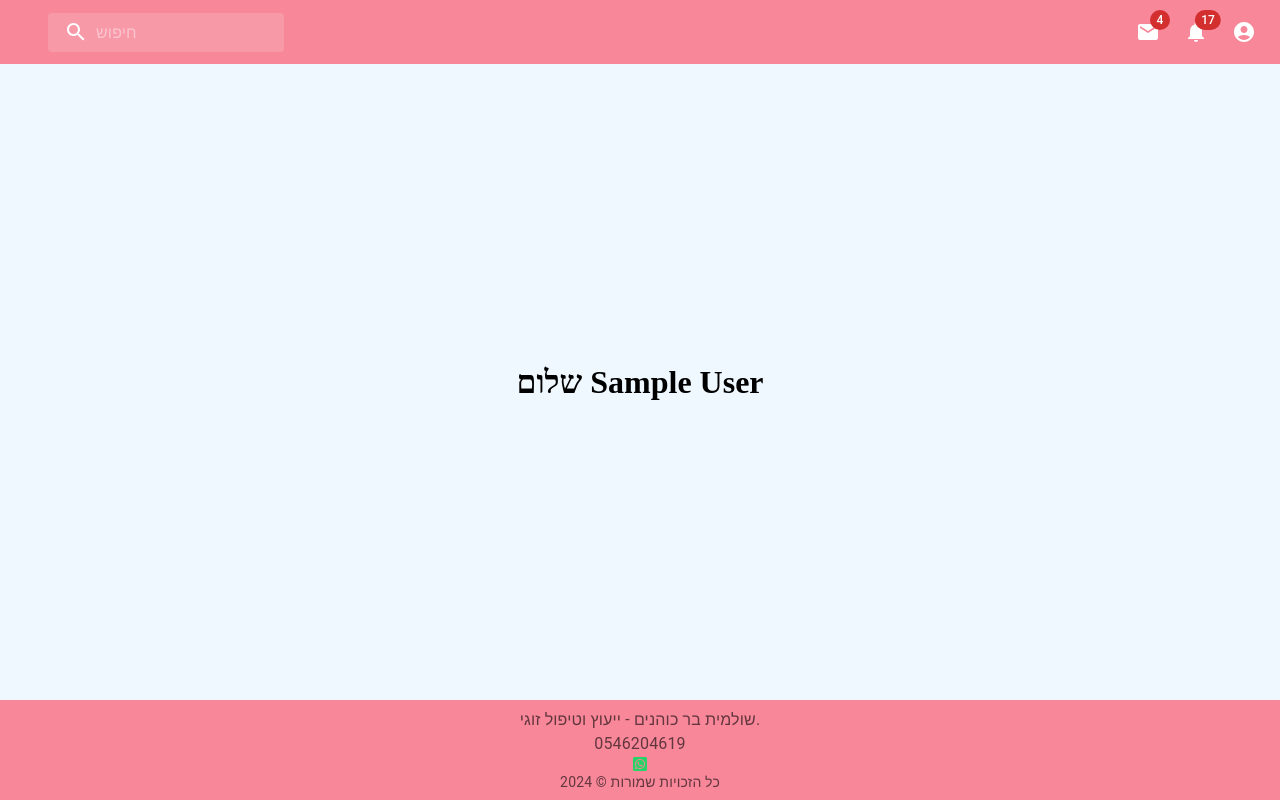
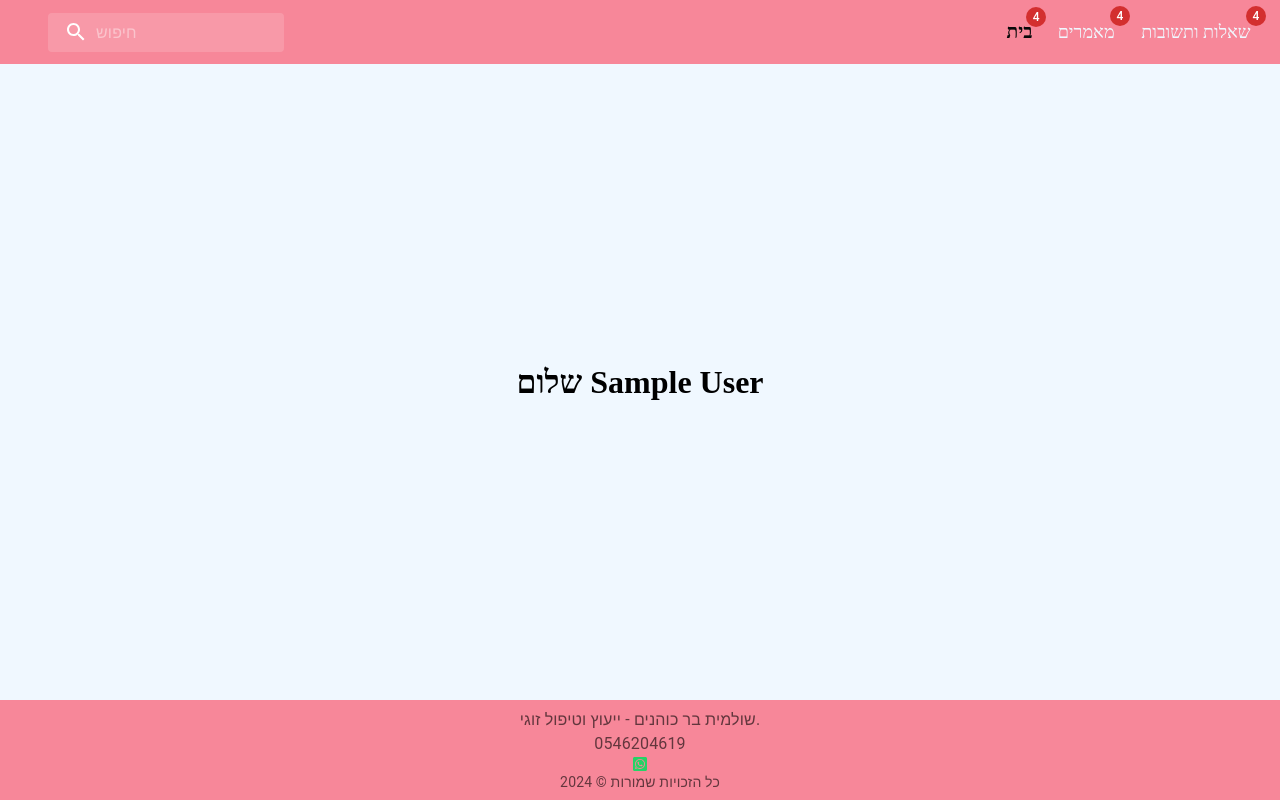
Before and after one commit to chemedMoshe/ShulamitClient, a React (Vite) app: page / in a window 1280 px wide. Built offline with nearby package versions, Linux system fonts and the light colour scheme; sample sign-in values are in the browser's storage.

Commit message:
add post comp

```diff
--- a/src/Utils/allLinksFunc.ts
+++ b/src/Utils/allLinksFunc.ts
@@ -1,15 +1,15 @@
-export interface IreturnLinks {
-    mame: string,
+export interface ILink {
+    name: string,
     link: string;
 }
 
-export const listLinks: IreturnLinks[] = [
-    { mame: 'Home', link: '/' },
-    { mame: 'Login', link: '/login' },
-    { mame: 'Register', link: '/register' },
+export const listLinks: ILink[] = [
+    { name: 'בית', link: '/' },
+    {name:'מאמרים',link:'/post'},
+    {name:'שאלות ותשובות',link:'/faq'}
+
 ];
 
-export const returnLinks = ()=>{
-const user = localStorage.getItem('user')
-return user?listLinks.filter((link)=>(link.link!=='/login'&& link.link!=='/register')):listLinks
-}
+export const returnLinks = () => {
+    return listLinks
+};
--- a/src/components/Login/Login.tsx
+++ b/src/components/Login/Login.tsx
@@ -10,7 +10,7 @@ import { Link, useNavigate } from 'react-router';
 import { RootState, useAppDispatch } from '../../redux/store';
 import { loginFetch } from '../../redux/ExtraRedusers/LoginExtraReduser';
 import { useDispatch, useSelector } from 'react-redux';
-import { clearError } from '../../redux/UserSlice';
+import { clearError } from '../../redux/Slice/UserSlice';
 
 const Card = styled(MuiCard)(({ theme }) => ({
     display: 'flex',
--- a/src/components/Navbar/Navbar.css
+++ b/src/components/Navbar/Navbar.css
@@ -12,6 +12,29 @@
     box-shadow: 0px 1px 0px 0px;
     transform: scale(0.91);
     transition: transform 0.1s ease-in-out;
+}
 
+.css-1guk29{
+    display: flex;
+    width: 100%;
+    justify-content: flex-end;
+    align-items: center;
+    gap: 1em;
+}
+
+.link{
+    text-decoration: none;
+    color: aliceblue;
+    font-size: large;
+    margin: 0.3em;
+    transition: all 0.3s ease-in-out;
 
 }
+
+.active{
+    color: #090909;
+    font-weight: bolder;
+    font-size:larger;
+    margin: 0.2em;
+    transition: all 0.3s ease-in-out;
+}
--- a/src/components/Navbar/Navbar.tsx
+++ b/src/components/Navbar/Navbar.tsx
@@ -14,10 +14,11 @@ import AccountCircle from '@mui/icons-material/AccountCircle';
 import MailIcon from '@mui/icons-material/Mail';
 import NotificationsIcon from '@mui/icons-material/Notifications';
 import MoreIcon from '@mui/icons-material/MoreVert';
-import { useNavigate } from 'react-router';
+import { NavLink, useNavigate } from 'react-router';
 import { Button } from '@mui/material';
 import { useSelector } from 'react-redux';
 import { RootState } from '../../redux/store';
+import { ILink, returnLinks } from '../../Utils/allLinksFunc';
 
 const Search = styled('div')(({ theme }) => ({
     position: 'relative',
@@ -63,14 +64,19 @@ export default function PrimarySearchAppBar() {
     const [isLogin, setIsLogin] = React.useState(false);
     const [anchorEl, setAnchorEl] = React.useState<null | HTMLElement>(null);
     const [mobileMoreAnchorEl, setMobileMoreAnchorEl] =
-
-    React.useState<null | HTMLElement>(null);
+        React.useState<null | HTMLElement>(null);
+    const [allLinks, setAllLinks] = React.useState<ILink[]|[]>([]);
 
     React.useEffect(() => {
         if (localStorage.getItem('user')) {
             setIsLogin(true);
         }
-    },[idUser])
+    }, [idUser]);
+
+    React.useEffect(() => {
+        const newLinks = returnLinks();
+        setAllLinks(newLinks);
+    }, []);
 
     const navigate = useNavigate();
     const isMenuOpen = Boolean(anchorEl);
@@ -110,8 +116,6 @@ export default function PrimarySearchAppBar() {
             open={isMenuOpen}
             onClose={handleMenuClose}
         >
-            <MenuItem onClick={handleMenuClose} >מאמרים</MenuItem>
-            <MenuItem onClick={handleMenuClose}>שאלות ותשובות</MenuItem>
             <MenuItem onClick={handleMenuClose}>Profile</MenuItem>
             <MenuItem onClick={handleMenuClose}>My account</MenuItem>
             <MenuItem onClick={handleMenuClose}>Logout</MenuItem>
@@ -135,6 +139,22 @@ export default function PrimarySearchAppBar() {
             open={isMobileMenuOpen}
             onClose={handleMobileMenuClose}
         >
+            <MenuItem>
+                <IconButton size="large" aria-label="show 4 new mails" color="inherit">
+                    <Badge badgeContent={4} color="error">
+                        <MailIcon />
+                    </Badge>
+                </IconButton>
+                <p>מאמרים</p>
+            </MenuItem>
+            <MenuItem>
+                <IconButton size="large" aria-label="show 4 new mails" color="inherit">
+                    <Badge badgeContent={4} color="error">
+                        <MailIcon />
+                    </Badge>
+                </IconButton>
+                <p>שאלות ותשובות</p>
+            </MenuItem>
             <MenuItem>
                 <IconButton size="large" aria-label="show 4 new mails" color="inherit">
                     <Badge badgeContent={4} color="error">
@@ -172,17 +192,17 @@ export default function PrimarySearchAppBar() {
 
     return (
         <Box sx={{ flexGrow: 1 }}>
-            <AppBar position="static" sx={{backgroundColor:'#f78799'}}>
+            <AppBar position="static" sx={{ backgroundColor: '#f78799' }}>
                 <Toolbar>
-                {!isLogin&& <Button
-                    className='LoginButton'
+                    {!isLogin && <Button
+                        className='LoginButton'
                         color="inherit"
                         aria-label="open drawer"
-                        onClick={()=>navigate('/login')}
-                        sx={{marginRight: '2%'}}                    >
-                       כניסה
+                        onClick={() => navigate('/login')}
+                        sx={{ marginRight: '2%' }}                    >
+                        כניסה
                     </Button>
-}
+                    }
 
                     <Search>
                         <SearchIconWrapper>
@@ -196,32 +216,14 @@ export default function PrimarySearchAppBar() {
                         />
                     </Search>
                     <Box sx={{ flexGrow: 1 }} />
+
                     <Box sx={{ display: { xs: 'none', md: 'flex' } }}>
-                        <IconButton size="large" aria-label="show 4 new mails" color="inherit">
-                            <Badge badgeContent={4} color="error">
-                                <MailIcon />
+                        {allLinks.map((link:ILink) =>
+                            <Badge badgeContent={4} color="error" key={link.name}>
+                            <NavLink to={link.link} className='link'>{link.name}</NavLink>
                             </Badge>
-                        </IconButton>
-                        <IconButton
-                            size="large"
-                            aria-label="show 17 new notifications"
-                            color="inherit"
-                        >
-                            <Badge badgeContent={17} color="error">
-                                <NotificationsIcon />
-                            </Badge>
-                        </IconButton>
-                        <IconButton
-                            size="large"
-                            edge="end"
-                            aria-label="account of current user"
-                            aria-controls={menuId}
-                            aria-haspopup="true"
-                            onClick={handleProfileMenuOpen}
-                            color="inherit"
-                        >
-                            <AccountCircle />
-                        </IconButton>
+
+                        )}
                     </Box>
                     <Box sx={{ display: { xs: 'flex', md: 'none' } }}>
                         <IconButton
--- a/src/components/Navbar/Navbarr.tsx
+++ b/src/components/Navbar/Navbarr.tsx
@@ -5,7 +5,7 @@ export default function Navbarr() {
   return (
     <div>
       {listLinks.map((link) => (
-          <NavLink to={link.link}>{link.mame}</NavLink>
+          <NavLink to={link.link}>{link.name}</NavLink>
       ))}
     </div>
   )
--- a/src/components/Register/register.tsx
+++ b/src/components/Register/register.tsx
@@ -10,7 +10,7 @@ import { Link, useNavigate } from 'react-router';
 import { RootState, useAppDispatch } from '../../redux/store';
 import { registerFetch } from '../../redux/ExtraRedusers/RegisterExtraReduser';
 import { useDispatch, useSelector } from 'react-redux';
-import { clearError } from '../../redux/UserSlice';
+import { clearError } from '../../redux/Slice/UserSlice';
 
 const Card = styled(MuiCard)(({ theme }) => ({
     display: 'flex',
--- /dev/null
+++ b/src/redux/Slice/PostSlice.ts
@@ -0,0 +1,24 @@
+import { createSlice } from "@reduxjs/toolkit";
+import { IinitialPostState } from "../Types/initialState";
+
+const initialState: IinitialPostState = {
+    _id: null,
+    title: null,
+    body: null,
+    loading: false,
+    error: null,
+    success: false,
+};
+
+const postSlice = createSlice({
+    name: 'post',
+    initialState,
+    reducers: {
+        clearError: (state) => {
+            state.error = null;
+        }
+    }
+});
+
+export const { clearError } = postSlice.actions
+export default postSlice.reducer
--- a/src/redux/UserSlice.ts
+++ b/src/redux/Slice/UserSlice.ts
@@ -1,9 +1,9 @@
 import { createSlice } from "@reduxjs/toolkit";
-import { IinitialState } from "./Types/initialState";
-import { registerFetch } from "./ExtraRedusers/RegisterExtraReduser";
-import { loginFetch } from "./ExtraRedusers/LoginExtraReduser";
+import { IinitialUserState } from ".././Types/initialState";
+import { registerFetch } from ".././ExtraRedusers/RegisterExtraReduser";
+import { loginFetch } from ".././ExtraRedusers/LoginExtraReduser";
 
-const initialState: IinitialState = {
+const initialState: IinitialUserState = {
     _id: null,
     name: null,
     email: null,
@@ -77,7 +77,6 @@ const userSlice = createSlice({
 
         builder.addCase(loginFetch.rejected, (state, action) => {
             state.loading = false;
-            console.log(action.payload);
             state.error = action.payload as string;
             state.success = false;
             state._id = null;
--- a/src/redux/store.ts
+++ b/src/redux/store.ts
@@ -1,13 +1,15 @@
 import { configureStore } from "@reduxjs/toolkit";
-import User from "./UserSlice";
+import User from "./Slice/UserSlice";
+import Post from "./Slice/PostSlice";
 import { useDispatch } from "react-redux";
 
 export const store = configureStore({
-    reducer:{
-    myUser: User
+    reducer: {
+        myUser: User,
+        post: Post
     },
 });
 
-export type RootState = ReturnType<typeof store.getState>
-export type AppDispatch = typeof store.dispatch
-export const useAppDispatch = useDispatch.withTypes<AppDispatch>()
+export type RootState = ReturnType<typeof store.getState>;
+export type AppDispatch = typeof store.dispatch;
+export const useAppDispatch = useDispatch.withTypes<AppDispatch>();
```
Also changed, not shown: src/components/Posts/post.tsx (added, +9 -0 lines), src/redux/Types/initialState.ts (+10 -1 lines).
